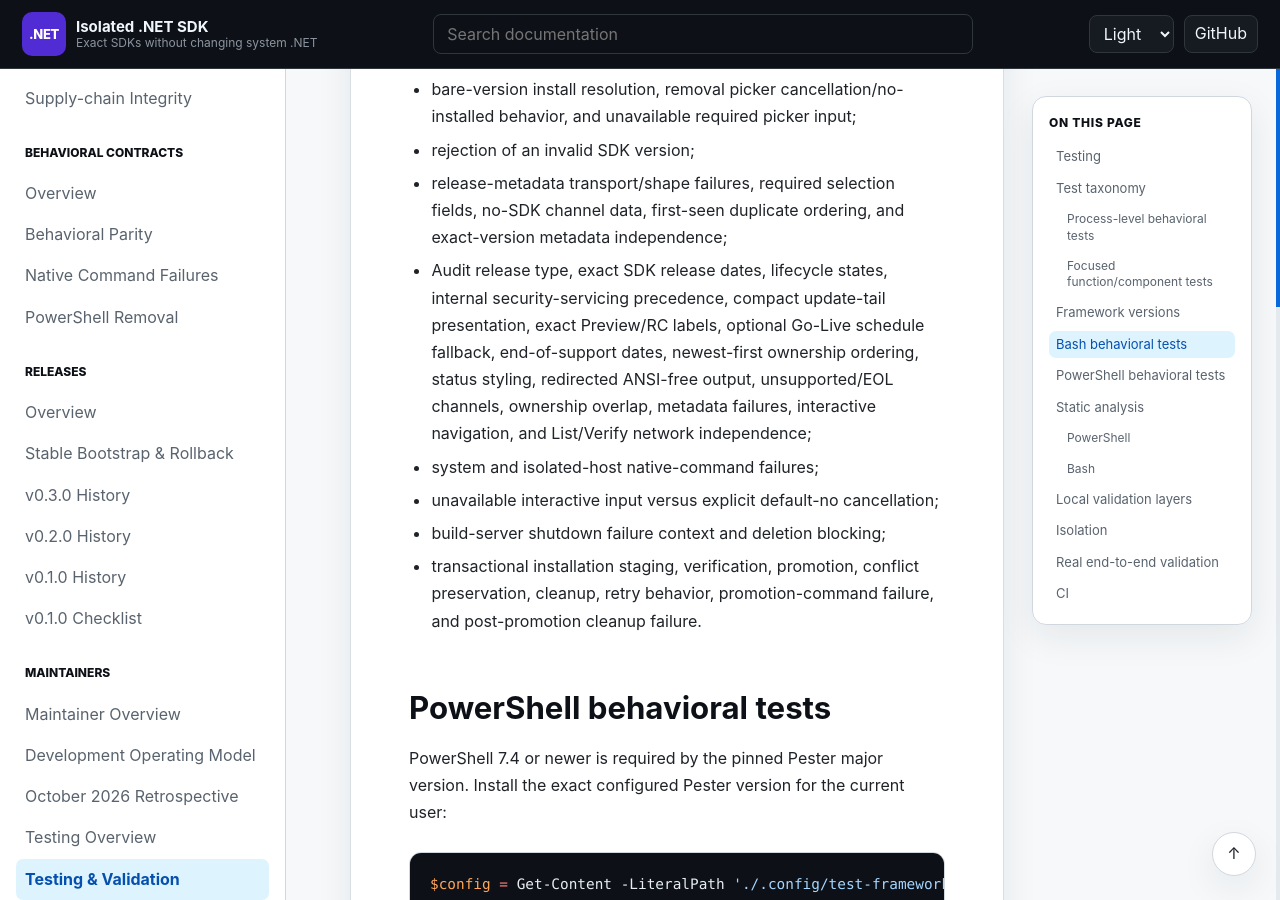
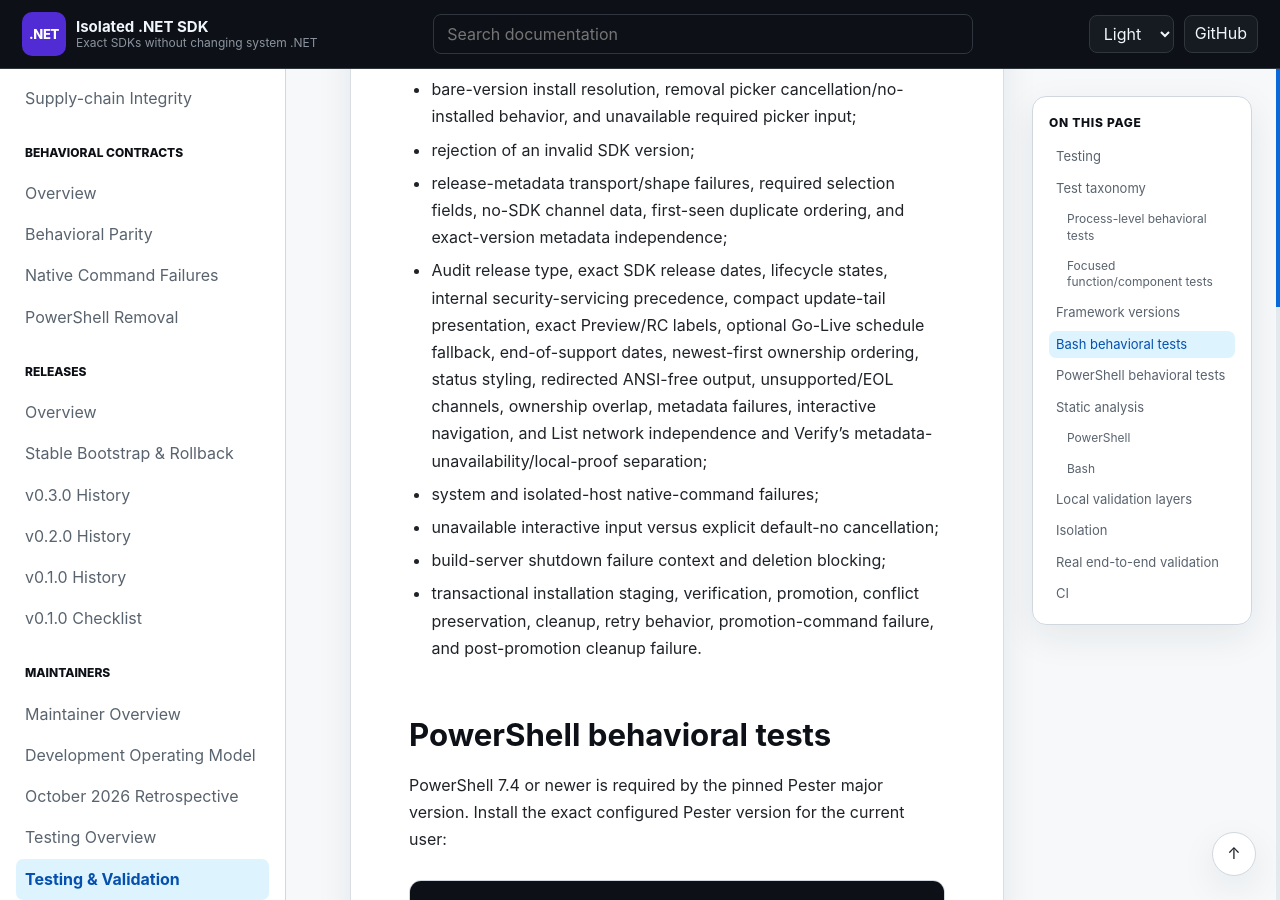
Before and after one commit to infoconex/isolated-dotnet-sdk, a Jekyll site: the page built from docs/maintainers/testing/testing.md, in a window 1280 px wide and 900 px high, scrolled down 2494 px. Built offline with Jekyll 4.4.1, drawn with Linux system fonts in a browser that asks for light colours; our own code applies the rules of GitHub Pages for plain Markdown files; some of the changed text lies outside the part shown.

Commit message:
docs: document detailed Verify reporting and metadata fallback contract

```diff
--- a/docs/maintainers/testing/testing.md
+++ b/docs/maintainers/testing/testing.md
@@ -64,7 +64,7 @@
 - bare-version install resolution, removal picker cancellation/no-installed behavior, and unavailable required picker input;
 - rejection of an invalid SDK version;
 - release-metadata transport/shape failures, required selection fields, no-SDK channel data, first-seen duplicate ordering, and exact-version metadata independence;
-- Audit release type, exact SDK release dates, lifecycle states, internal security-servicing precedence, compact update-tail presentation, exact Preview/RC labels, optional Go-Live schedule fallback, end-of-support dates, newest-first ownership ordering, status styling, redirected ANSI-free output, unsupported/EOL channels, ownership overlap, metadata failures, interactive navigation, and List/Verify network independence;
+- Audit release type, exact SDK release dates, lifecycle states, internal security-servicing precedence, compact update-tail presentation, exact Preview/RC labels, optional Go-Live schedule fallback, end-of-support dates, newest-first ownership ordering, status styling, redirected ANSI-free output, unsupported/EOL channels, ownership overlap, metadata failures, interactive navigation, and List network independence and Verify's metadata-unavailability/local-proof separation;
 - system and isolated-host native-command failures;
 - unavailable interactive input versus explicit default-no cancellation;
 - build-server shutdown failure context and deletion blocking;
@@ -102,7 +102,7 @@
 - warning/error stream preservation and prefix-free failure presentation;
 - rejection of an invalid SDK version;
 - release-metadata transport/shape behavior, required selection fields, no-SDK channel data, duplicate normalization, and exact-version metadata independence;
-- Audit lifecycle/update presentation, security precedence, preview and Go Live behavior, newest-first ownership ordering, unsupported/EOL channels, ownership overlap, metadata failures, interactive navigation, and List/Verify network independence;
+- Audit lifecycle/update presentation, security precedence, preview and Go Live behavior, newest-first ownership ordering, unsupported/EOL channels, ownership overlap, metadata failures, interactive navigation, and List network independence and Verify's metadata-unavailability/local-proof separation;
 - repository-owned unavailable-interactive-input context;
 - repository-owned SDK payload download context;
 - source bootstrap forwarding for `-WhatIf`;
```
